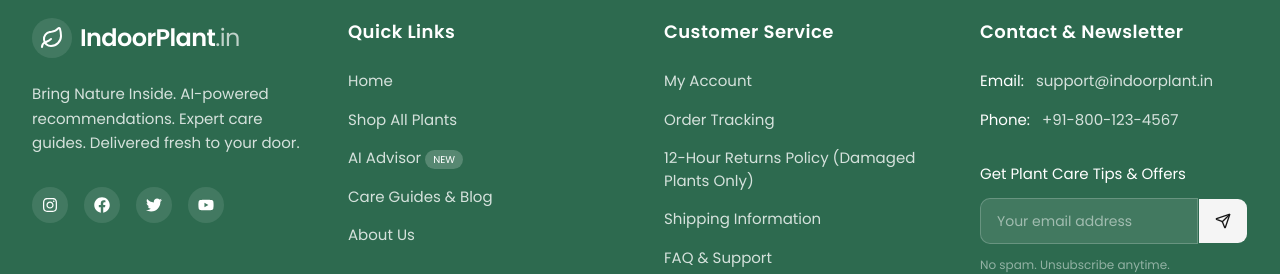
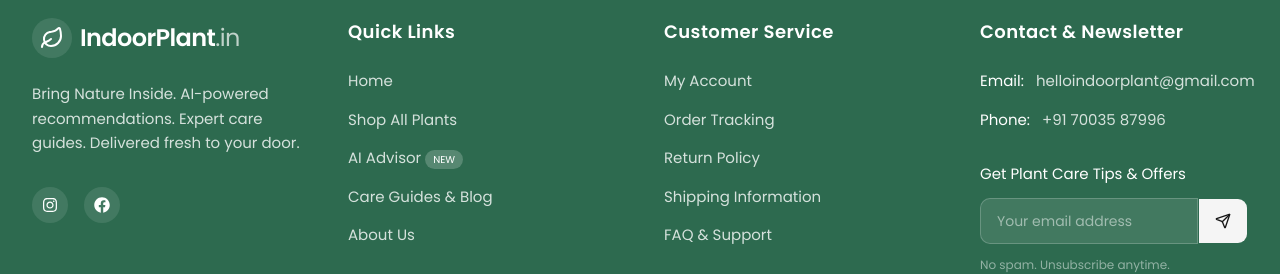
Before and after one commit to helloindoorplant/indoorplant-app, a Next.js app: page / in a window 1280 px wide. Shown: the part 6173-6447 px from the top of the page. Built offline with nearby package versions, Linux system fonts and the light colour scheme; no server answers; the database is empty.

Commit message:
Update footer social icons, return policy text, and contact information

```diff
--- a/src/components/layout/Footer.tsx
+++ b/src/components/layout/Footer.tsx
@@ -1,6 +1,6 @@
 import Link from 'next/link';
 import { Leaf, Send } from 'lucide-react';
-import { FaInstagram, FaFacebook, FaTwitter, FaYoutube } from 'react-icons/fa';
+import { FaInstagram, FaFacebook } from 'react-icons/fa';
 import { Button } from '@/components/ui/button';
 
 export function Footer() {
@@ -22,8 +22,6 @@ export function Footer() {
             <div className="flex gap-4 pt-2">
               <Link href="#" className="bg-white/10 p-2.5 rounded-full hover:bg-white/20 transition-colors"><FaInstagram className="h-4 w-4" /></Link>
               <Link href="#" className="bg-white/10 p-2.5 rounded-full hover:bg-white/20 transition-colors"><FaFacebook className="h-4 w-4" /></Link>
-              <Link href="#" className="bg-white/10 p-2.5 rounded-full hover:bg-white/20 transition-colors"><FaTwitter className="h-4 w-4" /></Link>
-              <Link href="#" className="bg-white/10 p-2.5 rounded-full hover:bg-white/20 transition-colors"><FaYoutube className="h-4 w-4" /></Link>
             </div>
           </div>
 
@@ -45,7 +43,7 @@ export function Footer() {
             <ul className="space-y-4 text-[15px] text-primary-foreground/80">
               <li><Link href="/account" className="hover:text-white hover:translate-x-1 inline-block transition-transform">My Account</Link></li>
               <li><Link href="/track-order" className="hover:text-white hover:translate-x-1 inline-block transition-transform">Order Tracking</Link></li>
-              <li><Link href="/returns" className="hover:text-white hover:translate-x-1 inline-block transition-transform">12-Hour Returns Policy (Damaged Plants Only)</Link></li>
+              <li><Link href="/returns" className="hover:text-white hover:translate-x-1 inline-block transition-transform">Return Policy</Link></li>
               <li><Link href="/shipping" className="hover:text-white hover:translate-x-1 inline-block transition-transform">Shipping Information</Link></li>
               <li><Link href="/faq" className="hover:text-white hover:translate-x-1 inline-block transition-transform">FAQ & Support</Link></li>
             </ul>
@@ -55,8 +53,8 @@ export function Footer() {
           <div>
             <h3 className="text-lg font-bold mb-6 tracking-wide">Contact & Newsletter</h3>
             <address className="not-italic text-[15px] text-primary-foreground/80 space-y-4">
-              <p className="flex items-center gap-3"><span className="text-white">Email:</span> support@indoorplant.in</p>
-              <p className="flex items-center gap-3"><span className="text-white">Phone:</span> +91-800-123-4567</p>
+              <p className="flex items-center gap-3"><span className="text-white">Email:</span> helloindoorplant@gmail.com</p>
+              <p className="flex items-center gap-3"><span className="text-white">Phone:</span> +91 70035 87996</p>
               <div className="pt-4 space-y-3">
                 <p className="text-white font-medium">Get Plant Care Tips & Offers</p>
                 <form className="flex group" action="/api/newsletter" method="POST">
```
